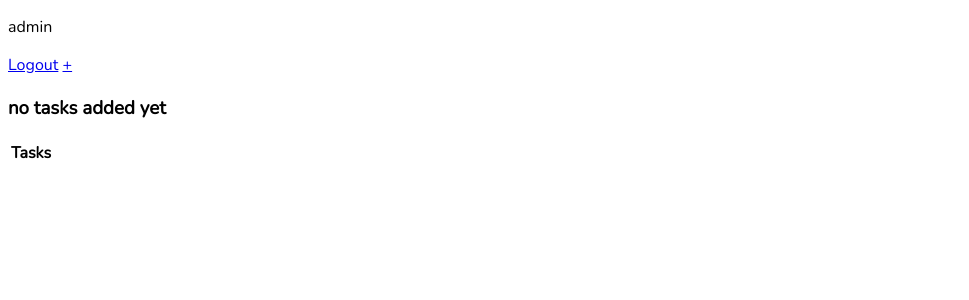
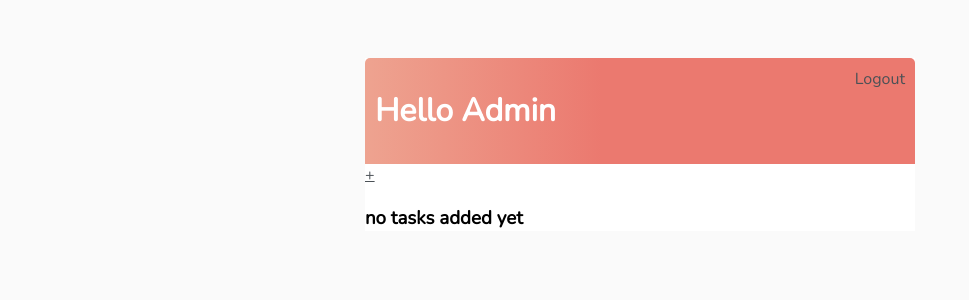
Before and after one commit to co01l3r/task_manager_dj, a Django app: page / in a window 1280 px wide. Shown: the top 300 px of the page, without its empty margins (0-969 px from the left). Run offline with Django 4.2, Linux system fonts and the light colour scheme; a user stored in the database is signed in; data comes from the database, SQL or seed files in the repository; both versions use the stored data as it was after the commit; lists and menus that the app fills with data are empty.

Commit message:
add basic styling

```diff
--- a/base/templates/base/main.html
+++ b/base/templates/base/main.html
@@ -14,7 +14,45 @@
 <style>
     body {
         font-family: 'Nunito', sans-serif;
+        padding-top: 50px;
+        background-color: #FAFAFA;
     }
+
+    h1,
+    h2,
+    h3,
+    h4,
+    h5,
+    h6,
+        {
+        font-family: 'Releway', sans-serif;
+    }
+
+    a,
+    p {
+        color: #4b5156;
+    }
+
+    .container {
+        max-width: 550px;
+        margin: auto;
+        background-color: #ffffff;
+    }
+
+    .header-bar {
+        display: flex;
+        justify-content: space-between;
+        color: #ffffff;
+        padding: 10px;
+        border-radius: 5px 5px 0 0;
+        background: linear-gradient(90deg, #EEA390 0%, #EB796F 43%, #EB796F 100%);
+    }
+
+    .header-bar a {
+        color: rbg(247, 247, 247);
+        text-decoration: none;
+    }
+
 </style>
 
 <body>
--- a/base/templates/base/task_list.html
+++ b/base/templates/base/task_list.html
@@ -1,33 +1,52 @@
 {% extends 'base/main.html' %}
 {% block content %}
 
-<body>
+    <div class="header-bar">
+        <div>
+            <h1> Hello {{ request.user|title }}</h1>
+        </div>
 
         {% if request.user.is_authenticated %}
-    <p>{{ request.user }}</p>
             <a href="{% url 'logout' %}">Logout</a>
         {% else %}
             <a href="{% url 'login' %}">Login</a>
         {% endif %}
+    </div>
+
+
+<body>
 
 
 <a href="{% url 'task-create' %}">+</a>
-<table>
-    <tr>
-        <th>Tasks</th>
-    </tr>
 {% for task in tasks %}
-    <tr>
-        <td>{{task.title}}</td>
-        <td><a href="{% url 'task' task.id %}">Show</a></td>
-        <td><a href="{% url 'task-update' task.id %}">Edit</a></td>
-        <td><a href="{% url 'task-delete' task.id %}">Delete</a></td>
-    </tr>
+    <div class="task-wrapper">
+    {% if task.complete %}
+        <div class="task-title">
+        <div class="task-complete-icon">
+            <i><s><a href="{% url 'task' task.id %}">
+                {{ task }}
+            </a></s></i>
+        </div>
+    {% else %}
+        <div class="task-title">
+            <div class="task-incomplete-icon">
+                <a href="{% url 'task' task.id %}">
+                    {{ task }}
+                </a>
+            </div>
+
+        </div>
+    {% endif %}
+<a class="update-link" href="{% url 'task-update' task.id %}">&#x270E;</a>
+<a class="delete-link" href="{% url 'task-delete' task.id %}">&#x2613;</a>
+</div>
 {% empty %}
     <h3>no tasks added yet</h3>
 {% endfor %}
-</table>
 
+<div class="task-items-wrapper">
+
+</div>
 </body>
 
 {% endblock content %}
```
Also changed, not shown: db.sqlite3. Lines whose indentation alone changed are shown as unchanged.
